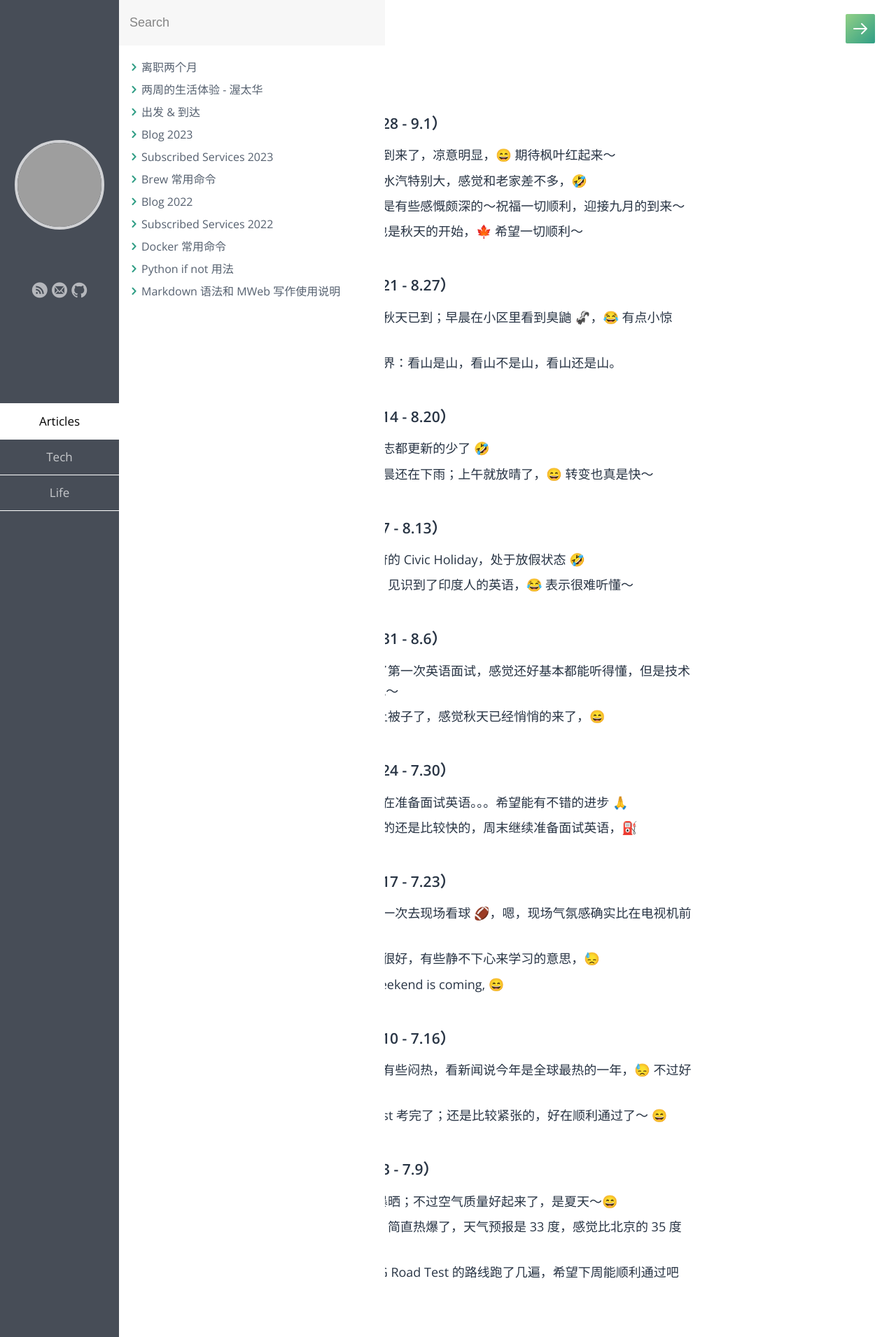
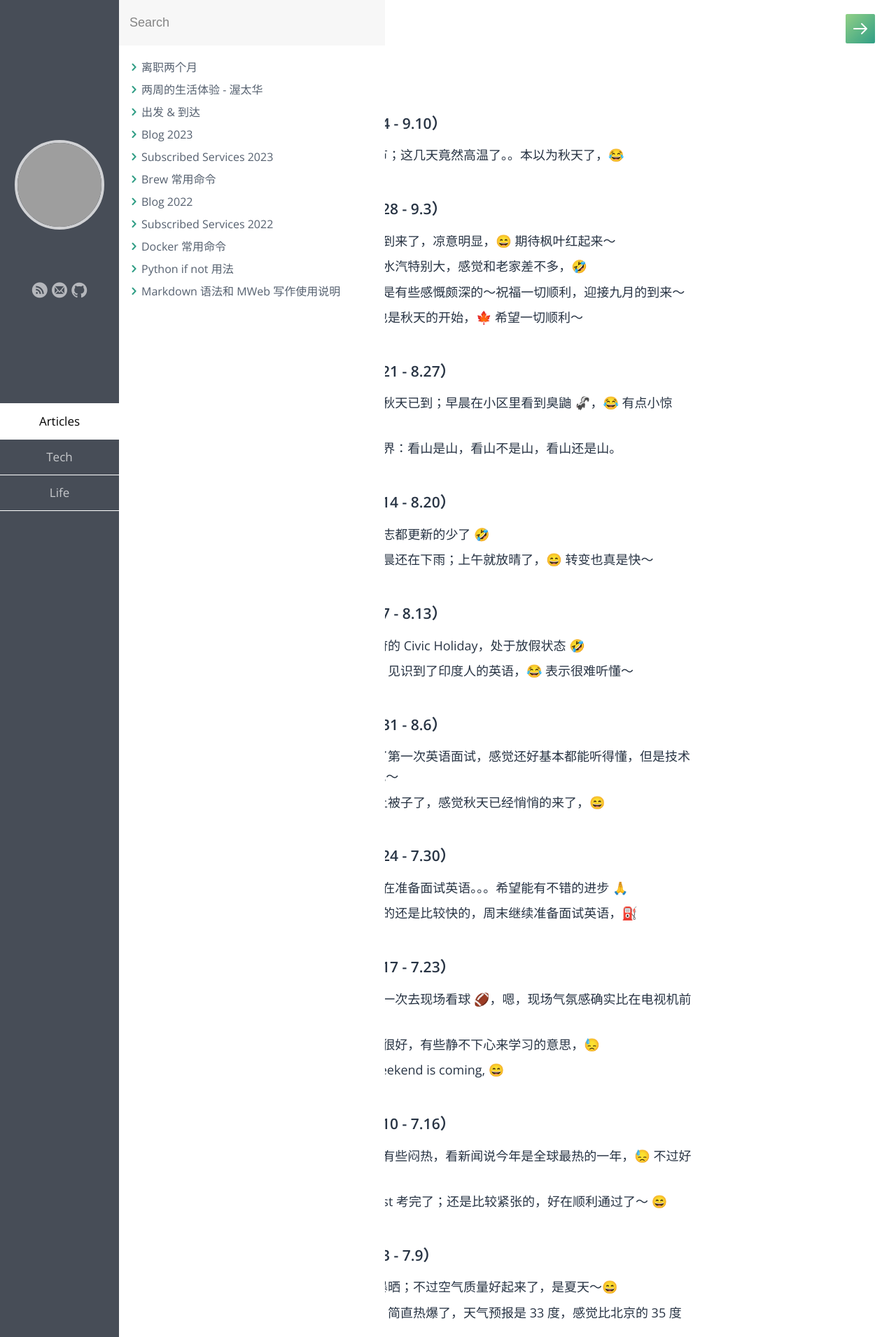
Before and after one commit to samxupeiran/samxupeiran.github.io, a Jekyll site: the page built from _posts/life/2023-01-03-my-blog.md, in a window 1280 px wide. Shown: the top 1910 px of the page at 70% size. Built offline with Jekyll 4.4.1, drawn with Linux system fonts in a browser that asks for light colours; some web fonts are replaced; some of the changed text lies outside the part shown; grey boxes are pictures that could not be loaded.

Commit message:
feat: add weekly blog 9.4

```diff
--- a/_posts/life/2023-01-03-my-blog.md
+++ b/_posts/life/2023-01-03-my-blog.md
@@ -6,7 +6,10 @@ tags: Blog
 ---
 
 
-- ### 2023 年 8 月 第 5 周（8.28 - 9.1）
+- ### 2023 年 9 月 第 1 周（9.4 - 9.10）
+     - 9.4 今天是加拿大的劳动节；这几天竟然高温了。。本以为秋天了，😂
+
+- ### 2023 年 8 月 第 5 周（8.28 - 9.3）
      - 8.28 早晨明显感觉到秋天到来了，凉意明显，😄 期待枫叶红起来～
      - 8.30 今天阴雨绵绵，早晨水汽特别大，感觉和老家差不多，🤣
      - 8.31 八月最后一天了，还是有些感慨颇深的～祝福一切顺利，迎接九月的到来～
```
